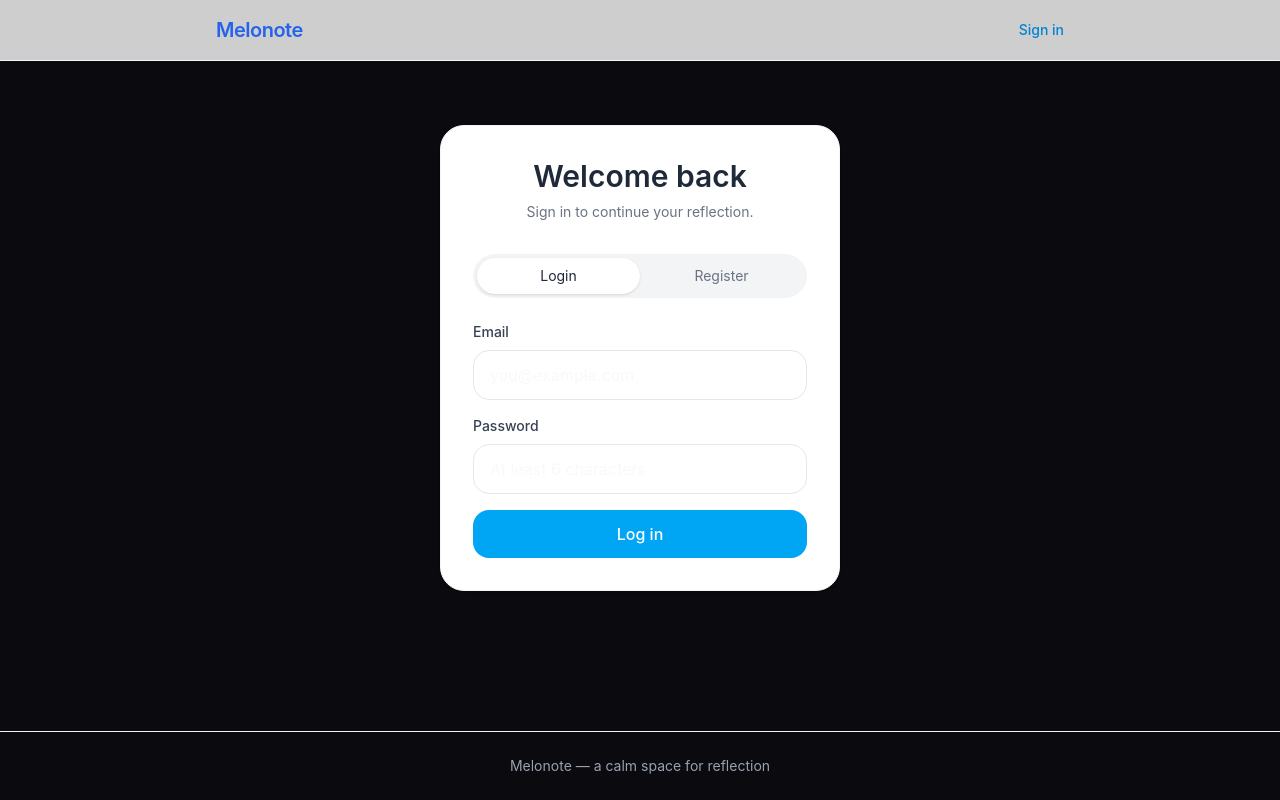
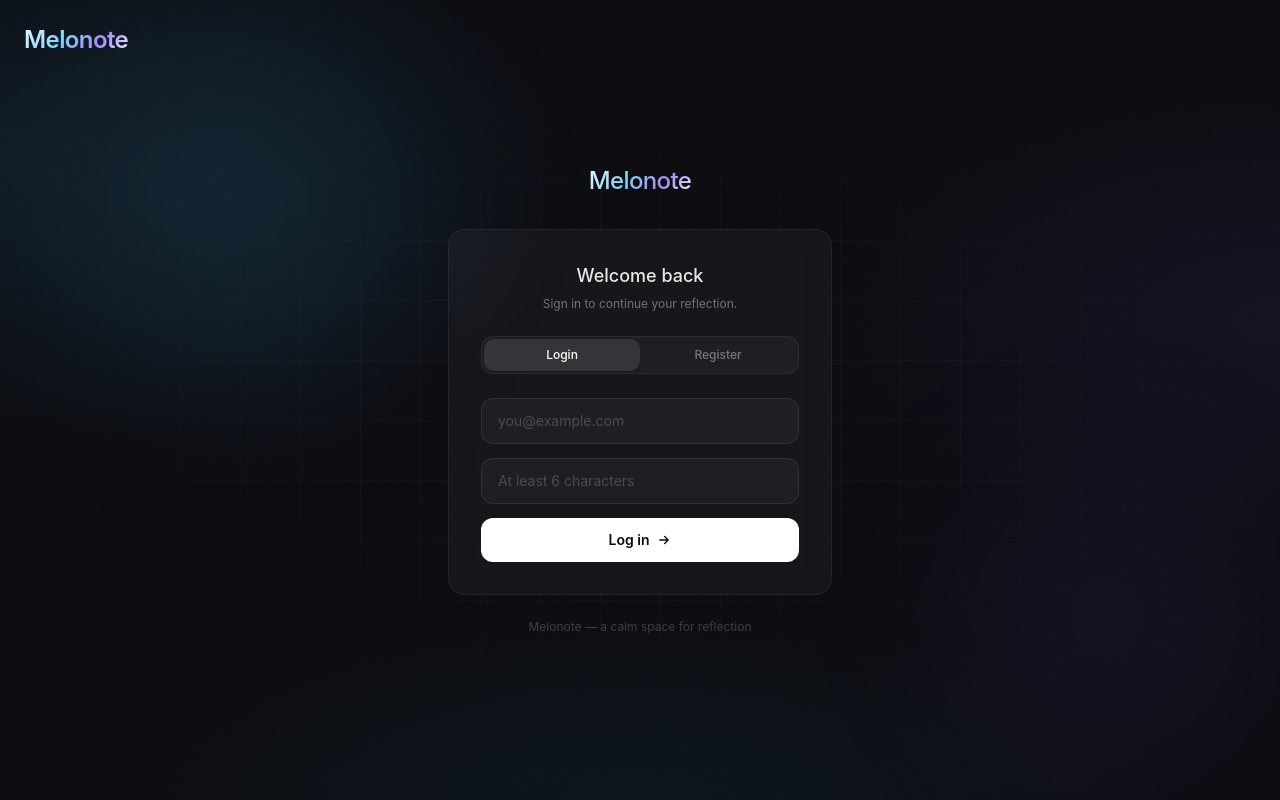
Before and after one commit to bhedadev010/melonote, a React (Vite) app in the folder frontend/: page /auth in a window 1280 px wide. Built offline with nearby package versions, Linux system fonts and the light colour scheme.

Commit message:
auth pg changes

```diff
--- a/frontend/src/components/Layout.jsx
+++ b/frontend/src/components/Layout.jsx
@@ -5,8 +5,8 @@ function Layout() {
   const navigate = useNavigate();
   const token = localStorage.getItem('melonote-token');
   const isAuthenticated = Boolean(token);
-  const isLanding = location.pathname === '/landing';
-  const hideHomeLink = isLanding || location.pathname === '/auth';
+  const isPublicPage = location.pathname === '/landing' || location.pathname === '/auth';
+  const hideHomeLink = isPublicPage;
 
   function handleLogout() {
     localStorage.removeItem('melonote-token');
@@ -20,7 +20,7 @@ function Layout() {
 
   return (
     <div className="min-h-screen flex flex-col">
-      {!isLanding && (
+      {!isPublicPage && (
       <header className="bg-white/80 backdrop-blur-sm border-b border-gray-100 sticky top-0 z-40">
         <div className="max-w-4xl mx-auto px-6 py-4 flex items-center justify-between">
           <Link
@@ -92,7 +92,7 @@ function Layout() {
         <Outlet />
       </main>
 
-      {!isLanding && (
+      {!isPublicPage && (
       <footer className="border-t border-gray-100 py-6 text-center text-sm text-gray-400">
         Melonote — a calm space for reflection
       </footer>
--- a/frontend/src/pages/Auth.jsx
+++ b/frontend/src/pages/Auth.jsx
@@ -1,6 +1,24 @@
 import { useEffect, useState } from 'react';
 import { useNavigate } from 'react-router-dom';
+import { motion, AnimatePresence } from 'framer-motion';
 import api from '../services/api';
+
+const fadeUp = {
+  hidden: { opacity: 0, y: 20 },
+  visible: (i = 0) => ({
+    opacity: 1,
+    y: 0,
+    transition: { duration: 0.5, delay: i * 0.1, ease: [0.25, 0.1, 0.25, 1] },
+  }),
+};
+
+const stagger = {
+  hidden: { opacity: 0 },
+  visible: {
+    opacity: 1,
+    transition: { staggerChildren: 0.08, delayChildren: 0.15 },
+  },
+};
 
 function Auth() {
   const navigate = useNavigate();
@@ -35,79 +53,151 @@ function Auth() {
   }
 
   return (
-    <div className="max-w-md mx-auto px-6 py-16">
-      <div className="bg-white rounded-3xl border border-gray-100 shadow-sm p-8">
-        <div className="mb-8 text-center">
-          <h1 className="text-3xl font-semibold text-gray-800">Welcome back</h1>
-          <p className="mt-2 text-sm text-gray-500">
-            {mode === 'login' ? 'Sign in to continue your reflection.' : 'Create an account to begin journaling.'}
+    <>
+      {/* Background layers */}
+      <div className="landing-bg" />
+      <div className="landing-grid" />
+      <div className="landing-noise" />
+      <div className="orb orb-1" />
+      <div className="orb orb-2" />
+
+      {/* Top-left logo */}
+      <div className="fixed top-6 left-6 z-50">
+        <span className="text-2xl font-semibold text-gradient tracking-tight">Melonote</span>
+      </div>
+
+      <div className="relative min-h-screen flex items-center justify-center px-4 py-12">
+        <motion.div
+          className="w-full max-w-sm"
+          initial="hidden"
+          animate="visible"
+          variants={stagger}
+        >
+          {/* Logo */}
+          <motion.div variants={fadeUp} custom={0} className="text-center mb-8">
+            <h1 className="text-2xl font-light tracking-tight text-white/80">
+              <span className="text-gradient font-medium">Melonote</span>
+            </h1>
+          </motion.div>
+
+          {/* Card */}
+          <motion.div
+            variants={fadeUp}
+            custom={1}
+            className="glass rounded-2xl p-7 sm:p-8"
+          >
+            <div className="mb-6 text-center">
+              <h2 className="text-lg font-medium text-white/90">
+                {mode === 'login' ? 'Welcome back' : 'Create an account'}
+              </h2>
+              <p className="mt-1.5 text-xs text-white/40">
+                {mode === 'login' ? 'Sign in to continue your reflection.' : 'Begin your journaling journey.'}
               </p>
             </div>
 
-        <div className="flex rounded-full bg-gray-100 p-1 mb-6">
+            {/* Toggle tabs */}
+            <div className="flex rounded-xl bg-white/[0.04] p-0.5 mb-6 border border-white/[0.06]">
               <button
                 type="button"
-            onClick={() => setMode('login')}
-            className={`flex-1 rounded-full px-4 py-2 text-sm ${mode === 'login' ? 'bg-white shadow-sm text-gray-800' : 'text-gray-500'}`}
+                onClick={() => { setMode('login'); setError(''); }}
+                className={`flex-1 rounded-[10px] px-4 py-2 text-xs font-medium transition-all ${
+                  mode === 'login'
+                    ? 'bg-white/10 text-white shadow-sm'
+                    : 'text-white/40 hover:text-white/60'
+                }`}
               >
                 Login
               </button>
               <button
                 type="button"
-            onClick={() => setMode('register')}
-            className={`flex-1 rounded-full px-4 py-2 text-sm ${mode === 'register' ? 'bg-white shadow-sm text-gray-800' : 'text-gray-500'}`}
+                onClick={() => { setMode('register'); setError(''); }}
+                className={`flex-1 rounded-[10px] px-4 py-2 text-xs font-medium transition-all ${
+                  mode === 'register'
+                    ? 'bg-white/10 text-white shadow-sm'
+                    : 'text-white/40 hover:text-white/60'
+                }`}
               >
                 Register
               </button>
             </div>
 
-        <form onSubmit={handleSubmit} className="space-y-4">
+            <form onSubmit={handleSubmit} className="space-y-3.5">
+              <AnimatePresence mode="wait">
                 {mode === 'register' && (
-            <div>
-              <label className="block text-sm font-medium text-gray-700 mb-2">Name</label>
+                  <motion.div
+                    key="name"
+                    initial={{ opacity: 0, height: 0 }}
+                    animate={{ opacity: 1, height: 'auto' }}
+                    exit={{ opacity: 0, height: 0 }}
+                    transition={{ duration: 0.25 }}
+                  >
                     <input
                       value={form.name}
                       onChange={(event) => setForm({ ...form, name: event.target.value })}
-                className="w-full rounded-2xl border border-gray-200 px-4 py-3 outline-none focus:border-sky-400"
+                      className="w-full rounded-xl bg-white/[0.04] border border-white/[0.08] px-4 py-3 text-sm text-white/80 outline-none transition-all placeholder:text-white/20 focus:border-white/[0.2] focus:bg-white/[0.06]"
                       placeholder="Your name"
                     />
-            </div>
+                  </motion.div>
                 )}
+              </AnimatePresence>
 
-          <div>
-            <label className="block text-sm font-medium text-gray-700 mb-2">Email</label>
               <input
                 type="email"
                 value={form.email}
                 onChange={(event) => setForm({ ...form, email: event.target.value })}
-              className="w-full rounded-2xl border border-gray-200 px-4 py-3 outline-none focus:border-sky-400"
+                className="w-full rounded-xl bg-white/[0.04] border border-white/[0.08] px-4 py-3 text-sm text-white/80 outline-none transition-all placeholder:text-white/20 focus:border-white/[0.2] focus:bg-white/[0.06]"
                 placeholder="you@example.com"
               />
-          </div>
 
-          <div>
-            <label className="block text-sm font-medium text-gray-700 mb-2">Password</label>
               <input
                 type="password"
                 value={form.password}
                 onChange={(event) => setForm({ ...form, password: event.target.value })}
-              className="w-full rounded-2xl border border-gray-200 px-4 py-3 outline-none focus:border-sky-400"
+                className="w-full rounded-xl bg-white/[0.04] border border-white/[0.08] px-4 py-3 text-sm text-white/80 outline-none transition-all placeholder:text-white/20 focus:border-white/[0.2] focus:bg-white/[0.06]"
                 placeholder="At least 6 characters"
               />
-          </div>
 
-          {error && <p className="text-sm text-red-500">{error}</p>}
+              {error && (
+                <motion.p
+                  initial={{ opacity: 0, y: -4 }}
+                  animate={{ opacity: 1, y: 0 }}
+                  className="text-xs text-red-400/90 bg-red-500/10 rounded-xl px-3 py-2 border border-red-500/10"
+                >
+                  {error}
+                </motion.p>
+              )}
 
               <button
                 type="submit"
                 disabled={loading}
-            className="w-full rounded-2xl bg-sky-500 text-white py-3 font-medium hover:bg-sky-600 disabled:opacity-70"
+                className="group w-full rounded-xl bg-white px-4 py-3 text-sm font-semibold text-[#0a0a0f] transition-all hover:scale-[1.02] active:scale-[0.98] disabled:opacity-50 disabled:hover:scale-100"
               >
-            {loading ? 'Please wait…' : mode === 'login' ? 'Log in' : 'Create account'}
+                {loading ? (
+                  <span className="inline-flex items-center gap-2">
+                    <svg className="animate-spin w-4 h-4" viewBox="0 0 24 24" fill="none">
+                      <circle className="opacity-25" cx="12" cy="12" r="10" stroke="currentColor" strokeWidth="4" />
+                      <path className="opacity-75" fill="currentColor" d="M4 12a8 8 0 018-8V0C5.373 0 0 5.373 0 12h4z" />
+                    </svg>
+                    Please wait…
+                  </span>
+                ) : (
+                  <span className="inline-flex items-center gap-2">
+                    {mode === 'login' ? 'Log in' : 'Create account'}
+                    <svg viewBox="0 0 16 16" fill="none" stroke="currentColor" strokeWidth="1.5" className="w-3.5 h-3.5 transition-transform group-hover:translate-x-0.5">
+                      <path strokeLinecap="round" strokeLinejoin="round" d="M3.25 8h9.5m-4-4l4 4-4 4" />
+                    </svg>
+                  </span>
+                )}
               </button>
             </form>
+          </motion.div>
+
+          <motion.p variants={fadeUp} custom={4} className="text-center mt-6 text-xs text-white/20">
+            Melonote — a calm space for reflection
+          </motion.p>
+        </motion.div>
       </div>
-    </div>
+    </>
   );
 }
 
--- a/frontend/src/pages/Landing.jsx
+++ b/frontend/src/pages/Landing.jsx
@@ -72,6 +72,11 @@ function Landing() {
       <div className="orb orb-1" />
       <div className="orb orb-2" />
       <div className="orb orb-3" />
+
+      {/* Top-left logo */}
+      <div className="fixed top-6 left-6 z-50">
+        <span className="text-2xl font-semibold text-gradient tracking-tight">Melonote</span>
+      </div>
 
       {/* Hero Section */}
       <section className="relative min-h-screen flex flex-col items-center justify-center px-6 overflow-hidden">
```
Lines whose indentation alone changed are shown as unchanged.
